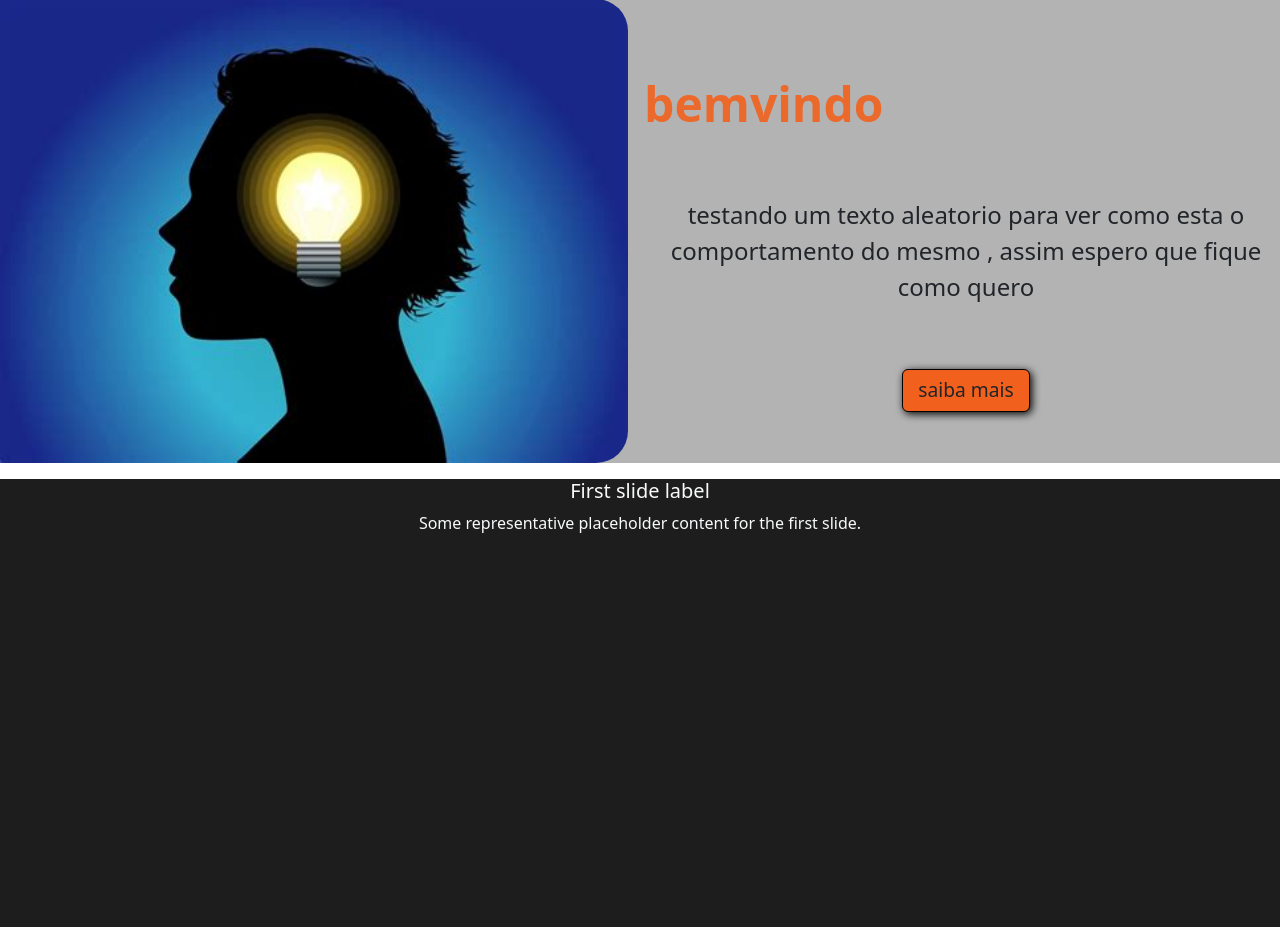
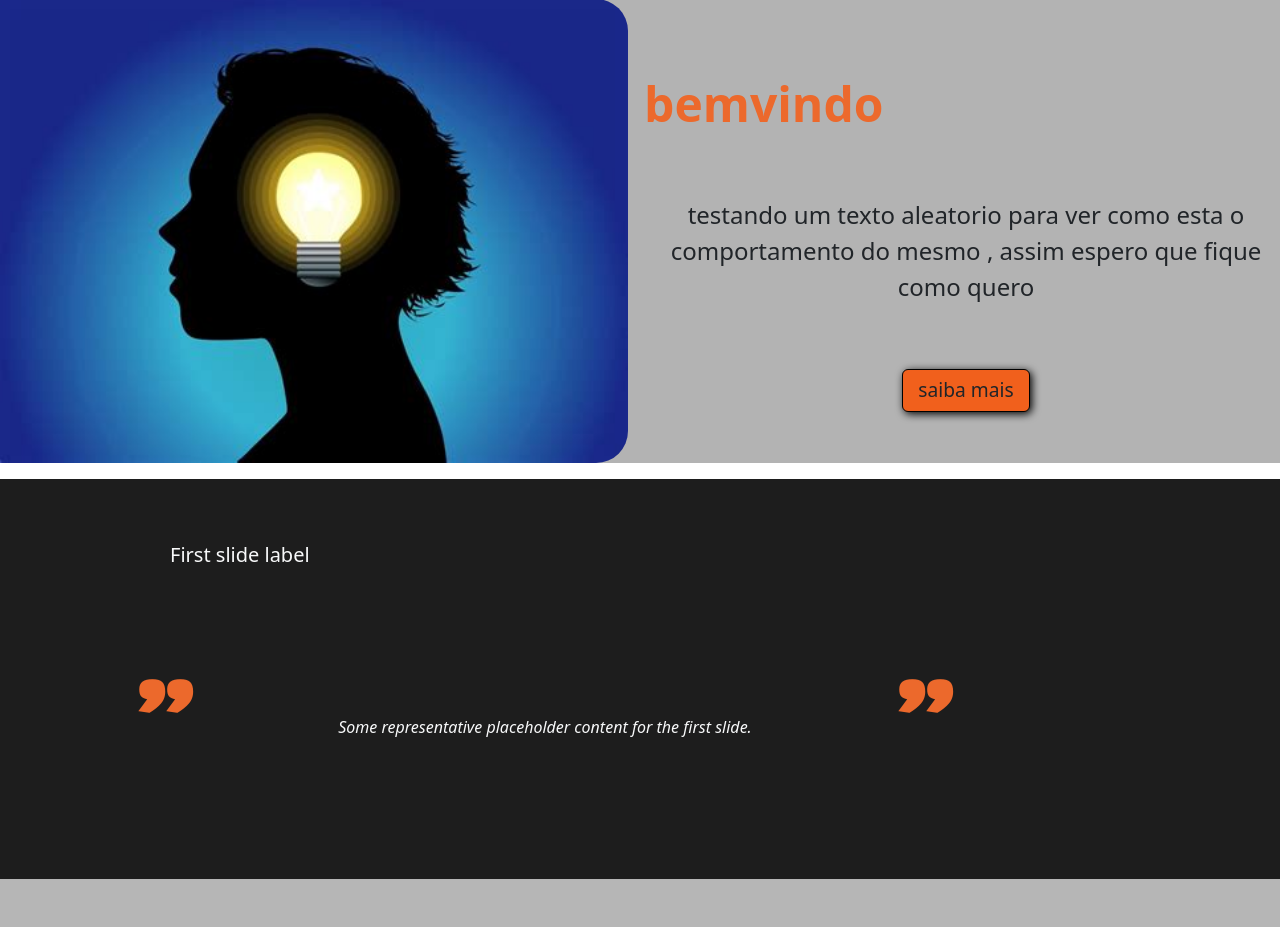
Before and after one commit to DougVikt/Sintonia-da-mente, a Django app: page / in a window 1280 px wide. Shown: the part 976-1903 px from the top of the page. After the commit the page ends 1855 px from the top, so only its background shows below. Run offline with Django 5.2, Linux system fonts and the light colour scheme; some libraries are stand-ins or nearby versions.

Commit message:
colocando o texto da area avaliação

```diff
--- a/SintoniaMental/principal_app/templates/avaliacoes.html
+++ b/SintoniaMental/principal_app/templates/avaliacoes.html
@@ -6,16 +6,21 @@
 
 {% block avaliacoes %}
 
-<div id="carrossel-avaliacoes" class="carousel slide carousel-fade mt-3 h-50" data-bs-ride="carousel" data-interval="8000" >
-    <div class="carousel-inner sty-body ">
-        <div class="row text-center align-items-center">
+<div id="carrossel-avaliacoes" class="carousel slide carousel-fade mt-3 w-100" data-bs-ride="carousel" data-interval="8000" >
+    <div class="carousel-inner sty-body text-center">
             {% comment %}{% for avaliacao in avaliacoes %}{% endcomment %}
-            <div class="col carousel-item active{% if forloop.first %}active{% endif %}">
-                <div class="text-light">
-                    <h5>First slide label</h5>
-                    <p>Some representative placeholder content for the first slide.</p>
+            <div class="carousel-item active{% if forloop.first %}active{% endif %}">
+                <div class="text-light container">
+                    <div class="text-center m-5 text-md-start">
+                        <h5 class="m-4 p-3">First slide label</h5>
+                    </div>
+                    <div class="row aligh-item-center sty-row">
+                        <div class="col-2 sty-aspas fw-bold  align-self-start">"</div>
+                        <div class="col-6 sty-text p-2 fst-italic  align-self-center">Some representative placeholder content for the first slide.</div>
+                        <div class="col-2 sty-aspas fw-bold  align-self-end">"</div>
+                    </div>
                 </div>
-            </div>
+            {% comment %} {% endfor %}{% endcomment %}
         </div>
     </div>
 </div>
--- a/SintoniaMental/principal_app/templates/home.html
+++ b/SintoniaMental/principal_app/templates/home.html
@@ -15,6 +15,10 @@
     {% block corosel_css %} {% endblock %}
     <!------- statico da avaliações -------->
     {% block avaliacoes_css %} {% endblock %}
+    <!-------------- import font google ------------------>
+    <style>
+      @import url('https://fonts.googleapis.com/css2?family=Passion+One:wght@400;700;900&display=swap');
+    </style>
 </head>
 <body>
     <nav id="nav" class="navbar navbar-expand-md fixed-top m-0  p-1 sty-navbar">
--- a/SintoniaMental/static/Css/avaliacoes.css
+++ b/SintoniaMental/static/Css/avaliacoes.css
@@ -1,4 +1,17 @@
 .sty-body{
-    height: 28rem;
+    height: 25rem;
     background-color: rgb(29, 29, 29);
 }
+.sty-aspas{
+    font-size: 8rem;
+    color:rgb(236, 105, 44);
+    font-family: "Passion One", sans-serif;
+    font-weight: 400;
+    font-style: normal;
+}
+.sty-row{
+    height: 10rem;
+}
+.col{
+    height: 3rem;
+}
```
